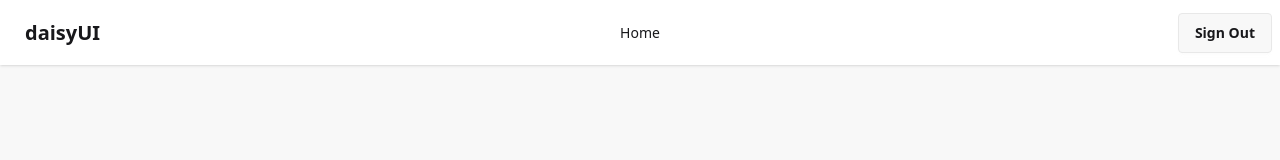
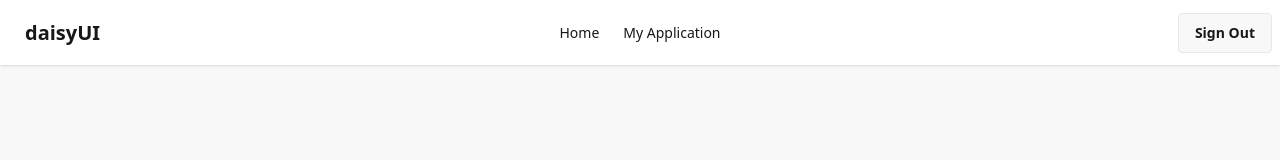
Before and after one commit to mmiskatul/Job-portal-client, a React (Vite) app: page / in a window 1280 px wide. Shown: the top 160 px of the page. Built offline with nearby package versions, Linux system fonts and the light colour scheme; no server answers; sample sign-in values are in the browser's storage.

Commit message:
add routes for my application and add condition for nav

```diff
--- a/src/Router/router.jsx
+++ b/src/Router/router.jsx
@@ -6,6 +6,7 @@ import SignIn from "../pages/SignIn/SignIn";
 import JobDetails from "../pages/jobDetails/JobDetails";
 import PrivateRoute from "../routes/PrivateRoute";
 import JobApply from "../pages/JobApply/JobApply";
+import MyApplication from "../pages/Myapplication/MyApplication";
 
 const router = createBrowserRouter([
   {
@@ -25,6 +26,9 @@ const router = createBrowserRouter([
       {
         path:'jobApply/:id',
         element: <PrivateRoute><JobApply></JobApply></PrivateRoute>
+      },{
+        path: 'myApplications',
+        element :<PrivateRoute><MyApplication></MyApplication></PrivateRoute>
       },
       {
         path: "register",
--- a/src/pages/Myapplication/MyApplication.jsx
+++ b/src/pages/Myapplication/MyApplication.jsx
@@ -0,0 +1,11 @@
+import React from 'react'
+
+const MyApplication = () => {
+  return (
+    <div>
+
+    </div>
+  )
+}
+
+export default MyApplication
--- a/src/pages/shared/Navbar.jsx
+++ b/src/pages/shared/Navbar.jsx
@@ -14,8 +14,13 @@ const Navbar = () => {
   const links = (
     <>
       <li>
-        <NavLink to="/">Home</NavLink>{" "}
+        <NavLink to="/">Home</NavLink>
       </li>
+      {
+        user && <li>
+        <NavLink to="/myApplications">My Application</NavLink>
+        </li>
+      }
     </>
   );
   return (
@@ -48,8 +53,8 @@ const Navbar = () => {
         </div>
         <a className="btn btn-ghost text-xl">daisyUI</a>
       </div>
-      <div className="navbar-center hidden lg:flex">
-        <ul className="menu menu-horizontal px-1">{links}</ul>
+      <div className=" navbar-center hidden lg:flex lg:items-center">
+        <ul className="menu menu-horizontal px-1 ">{links}</ul>
       </div>
       <div className="navbar-end gap-4">
         {user ? (
```
